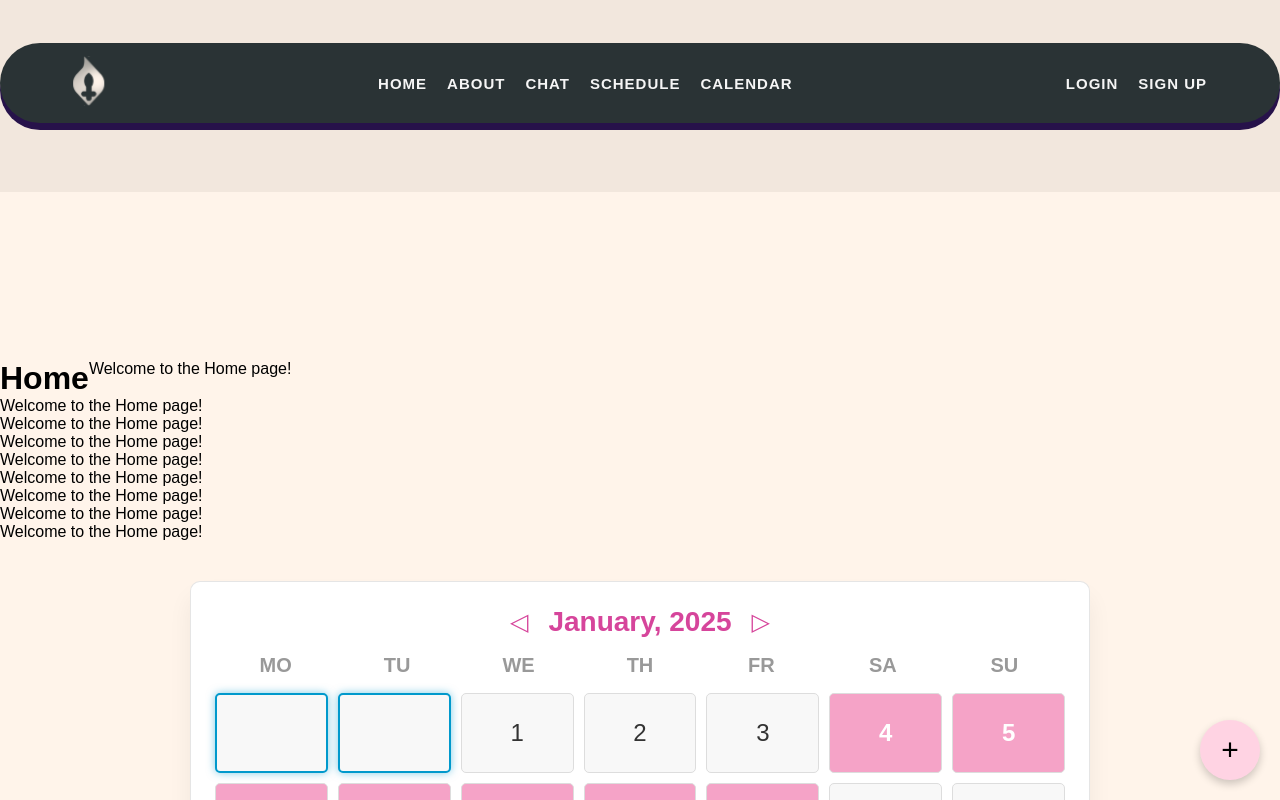
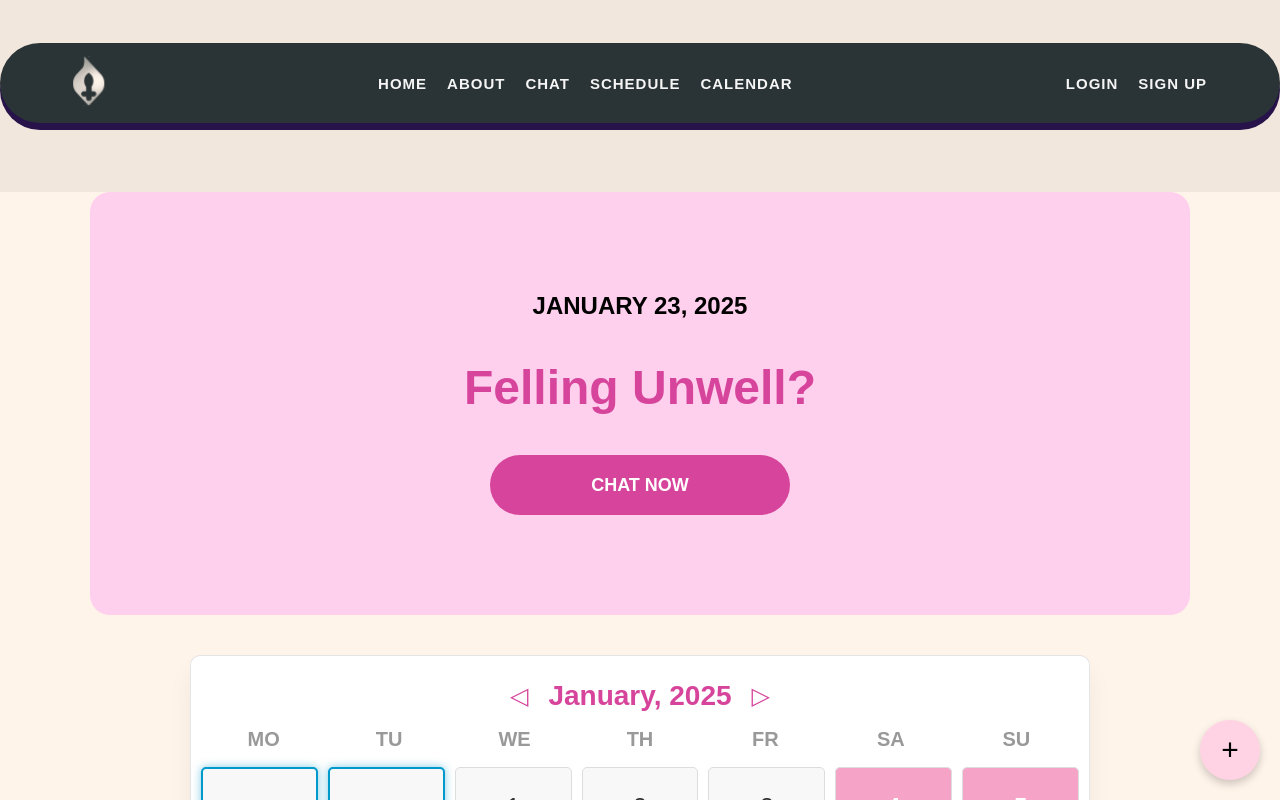
Before and after one commit to TrucNguyen2211/Hackathon_NhamNhamNho, a React (Vite) app in the folder frontend/: page /home in a window 1280 px wide. Shown: the top 800 px of the page. Built offline with nearby package versions, Linux system fonts and the light colour scheme.

Commit message:
Finish home with a crousel

```diff
--- a/frontend/src/Home.jsx
+++ b/frontend/src/Home.jsx
@@ -2,25 +2,14 @@ import { Link } from "react-router-dom";
 import { Navbar } from "./component/Navbar";
 import { Outlet } from "react-router-dom";
 import Calendar from "./component/Calendar";
+import HomeCarousel from "./component/HomeCarousel";
 
 function Home() {
     return (
         <div id ="root">
-
-
-            <div className="content">
-                <h1>Home</h1>
-                <p>Welcome to the Home page!</p>
+            <div className="carousel">
+                <HomeCarousel />
             </div>
-
-            <p>Welcome to the Home page!</p>
-            <p>Welcome to the Home page!</p>
-            <p>Welcome to the Home page!</p>
-            <p>Welcome to the Home page!</p>
-            <p>Welcome to the Home page!</p>
-            <p>Welcome to the Home page!</p>
-            <p>Welcome to the Home page!</p>
-            <p>Welcome to the Home page!</p>
 
             <div id="calendar-box" className="calendar-box">
                  <Calendar />
--- a/frontend/src/component/Calendar.css
+++ b/frontend/src/component/Calendar.css
@@ -12,7 +12,7 @@ body {
     display: flex;
     flex-direction: column;
     align-items: center;
-    padding: 24px;
+    padding: 24px 10px;
     gap: 16px;
     background: #ffffff;
     border: 1px solid rgba(0, 0, 0, 0.1);
--- /dev/null
+++ b/frontend/src/component/HomeCarousel.css
@@ -0,0 +1,58 @@
+.carousel {
+    display: flex;
+    flex-direction: column;
+    justify-content: center;
+    align-items: center;
+    padding: 50px 10px;
+    gap: 40px 40px;
+
+    background: #ffcfee;
+    border-radius: 20px;
+    text-align: center; /* Center the text */
+    color: #000; /* Default text color */
+
+    max-width: 1100px;
+    width: 90%;
+    margin: 0 auto;
+  }
+
+  #carousel {
+    margin-bottom: 120px; /* Add some space at the bottom */
+    margin-left: 10px;
+    margin-right: 10px;
+  }
+
+  .carousel h3 {
+    font-size: 24px;
+    font-weight: 700;
+    margin: 0;
+  }
+
+  .carousel h1 {
+    font-size: 48px;
+    font-weight: 800;
+    margin: 0;
+    color: #D6459B; /* Bright pink for the headline */
+  }
+
+  .carousel p {
+    font-size: 20px;
+    color: #D6459B; /* Muted pinkish color */
+    margin: 0;
+  }
+
+  .track-button {
+    width: 300px;
+    height: 60px;
+    background: #D6459B;
+    border: none;
+    border-radius: 30px;
+    color: white;
+    font-size: 18px;
+    font-weight: bold;
+    cursor: pointer;
+  }
+
+  .track-button:hover {
+    background: #d60068; /* Darker pink on hover */
+  }
--- /dev/null
+++ b/frontend/src/component/HomeCarousel.jsx
@@ -0,0 +1,24 @@
+import React from "react";
+import "./HomeCarousel.css"; // Assuming the CSS is saved in this file
+import { Link } from "react-router-dom";
+
+const HomeCarousel = () => {
+    const today = new Date();
+    const formattedDate = today.toLocaleDateString("en-US", {
+      day: "numeric",
+      month: "long",
+      year: "numeric",
+    });
+
+  return (
+    <div className="carousel">
+      <h3>{formattedDate.toUpperCase()}</h3>
+      <h1>Felling Unwell?</h1>
+    <Link to="/chat">
+        <button className="track-button">CHAT NOW</button>
+    </Link>
+    </div>
+  );
+};
+
+export default HomeCarousel;
--- a/frontend/src/index.css
+++ b/frontend/src/index.css
@@ -8,14 +8,15 @@
 #root {
   width: 100%;
   height: 100%;
+  /* padding-top: 4%; */
   background-color: #FFF4EA;
 }
 
-.content {
+.carousel {
   display: flex;
-  padding-top: 168px;
+  flex-direction: column;
+  justify-content: center;
   width: 100%;
-  background-color: #FFF4EA;
 }
 
 .calendar-box {
@@ -24,6 +25,7 @@
   align-items: center;
   justify-content: center;
   width: 100%;
+  padding-bottom: 10%;
 }
 
 #calendar-box {
```
